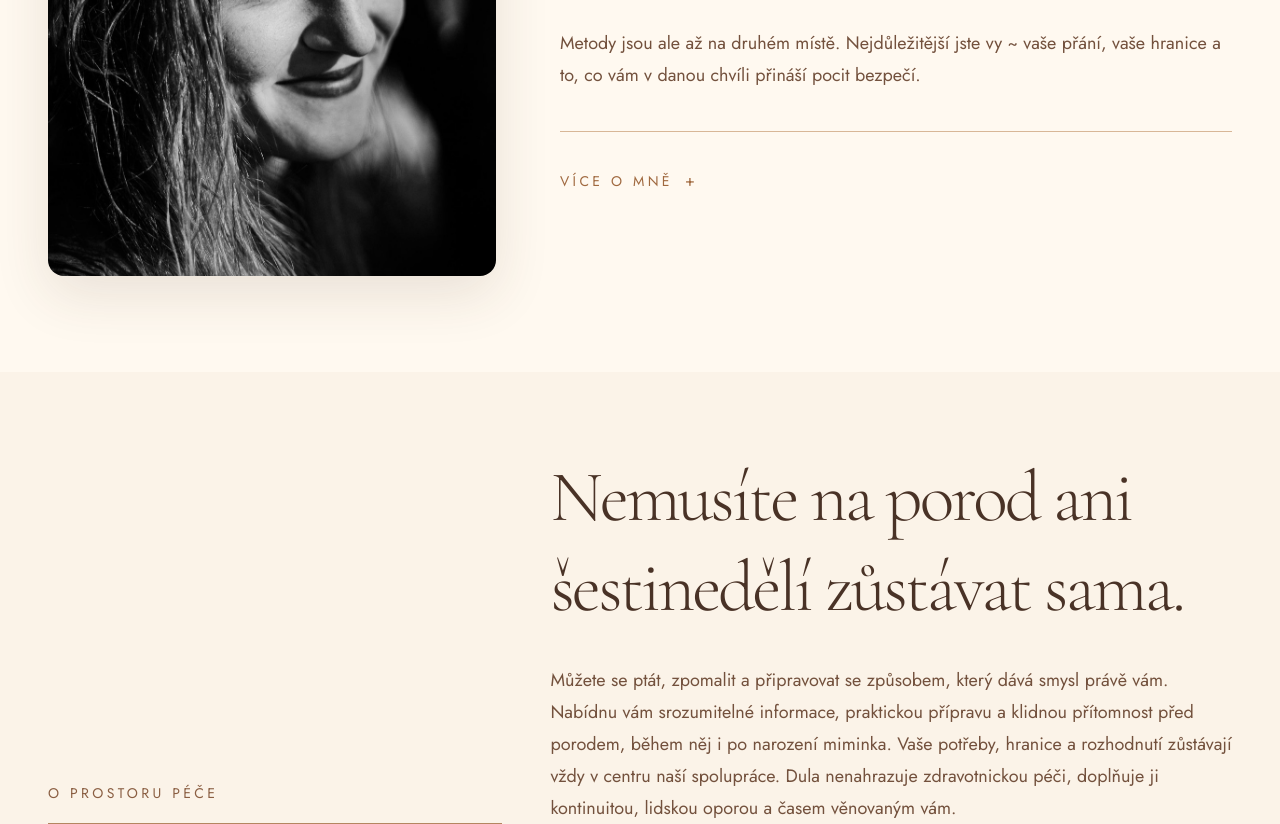
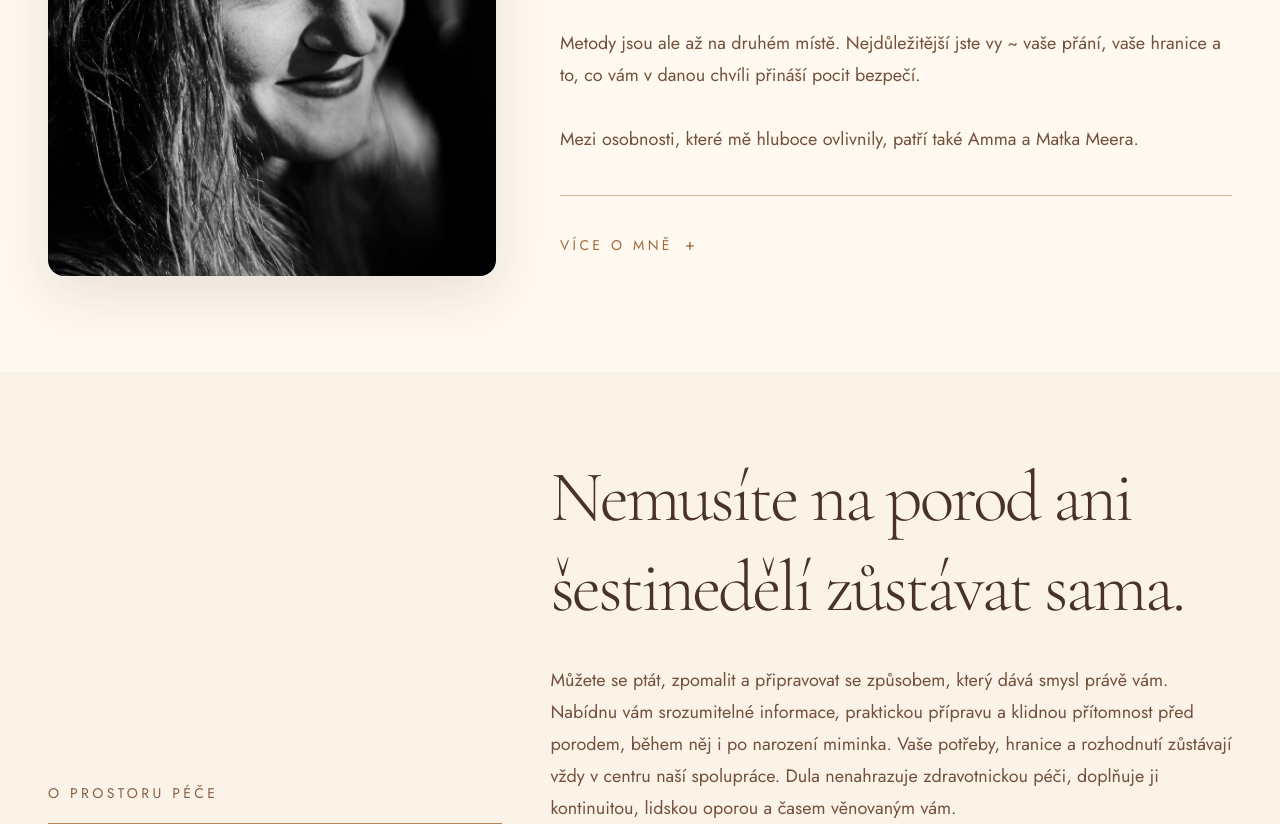
Before and after one commit to eeislerova/Light-of-Birth, a React (Vite) app: page / in a window 1280 px wide. Shown: the part 1180-2004 px from the top of the page. Built offline with nearby package versions, Linux system fonts and the light colour scheme.

Commit message:
Add spiritual influences to about section

```diff
--- a/src/App.tsx
+++ b/src/App.tsx
@@ -462,6 +462,7 @@ export default function App() {
                 <p>{locale.about.p1}</p>
                 <p>{locale.about.p3}</p>
                 <p>{locale.about.p4}</p>
+                {locale.about.p5 ? <p>{locale.about.p5}</p> : null}
               </div>
 
               <div className="mt-10 border-t border-[#d8b797] pt-8">
--- a/src/locales.ts
+++ b/src/locales.ts
@@ -56,6 +56,7 @@ export const t = {
       p1: "K porodu vás mohu doprovodit především v porodnicích v Praze a v okolí Kutné Hory.",
       p3: "Při přípravě a doprovodu využívám práci s tělem a dechem, rebozo i principy tradiční české bylinné a ájurvédské poporodní péče.",
       p4: "Metody jsou ale až na druhém místě. Nejdůležitější jste vy ~ vaše přání, vaše hranice a to, co vám v danou chvíli přináší pocit bezpečí.",
+      p5: "Mezi osobnosti, které mě hluboce ovlivnily, patří také Amma a Matka Meera.",
       eyebrow: "O mně",
       title: "Budu vedle vás.",
       more: "Více o mně",
@@ -199,6 +200,7 @@ export const t = {
       p1: "I can accompany you to birth primarily in maternity hospitals in Prague and the Kutná Hora area.",
       p3: "My support may include practical birth preparation, body and breath work, rebozo, and principles of traditional Czech herbal and Ayurvedic postpartum care.",
       p4: "The methods always come second. What matters most is you ~ your wishes, your boundaries, and what helps you feel safe in each moment.",
+      p5: "",
       eyebrow: "About",
       title: "I will be beside you.",
       more: "More about me",
```
